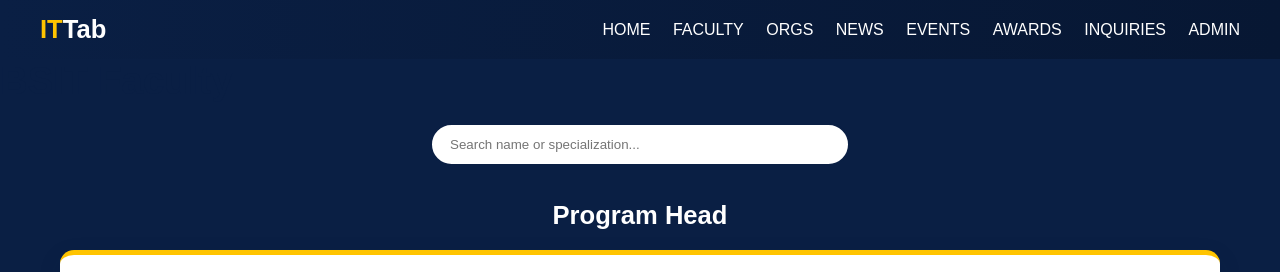
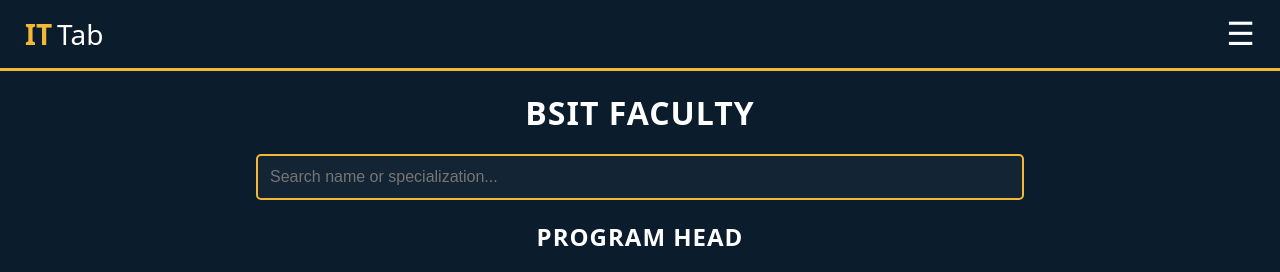
Before and after one commit to fryingfan-hub/project, a PHP site: page /faculty.html in a window 1280 px wide. Shown: the top 272 px of the page. Run offline with PHP 8.4, Linux system fonts and the light colour scheme.

Commit message:
update ma men
haha

```diff
--- a/faculty.css
+++ b/faculty.css
@@ -1,252 +1,280 @@
-/* ===== RESET & BASE ===== */
+/* ============================================
+   GLOBAL STYLES
+============================================ */
 * {
     box-sizing: border-box;
     margin: 0;
     padding: 0;
 }
 
-:root {
-    --navy: #0A1F44;
-    --navy-dark: #071733;
-    --yellow: #FFC400;
-    --yellow-soft: #FFE082;
-    --bg-light: #f4f6f9;
+body {
+    font-family: system-ui, -apple-system, BlinkMacSystemFont, 'Segoe UI', Roboto, Oxygen, Ubuntu, Cantarell, 'Open Sans', 'Helvetica Neue', sans-serif;
+    background-color: #0b1c2c; /* dark navy */
+    color: #ffffff;
 }
 
-body {
-    font-family: Arial, Helvetica, sans-serif;
-    background: var(--navy);
-    color: #222;
+/* ============================================
+   TOP NAV (FIXED — Hamburger top right)
+============================================ */
+.top-nav {
+    width: 100%;
+    background-color: #0b1c2c;
+    border-bottom: 3px solid #f4b737;
+    padding: 15px 25px;
+
+    display: flex;
+    justify-content: space-between;  /* push logo left + menu right */
+    align-items: center;
+    position: sticky;
+    top: 0;
+    z-index: 1000;
 }
 
-
-h1, h2 {
-    font-size: 1.6rem;
-    color: var(--navy-dark);
+/* Logo style */
+.top-nav .logo {
+    font-size: 28px;
+    font-weight: bold;
+    text-decoration: none;
+    display: flex;
+    gap: 5px;
 }
 
-/* Section titles on navy background */
-#program-head,
-#full-time,
-#part-time {
-    color: #ffffff;
-    text-align: center;
+.it {
+    color: #f4b737;
+    font-weight: 700;
 }
 
-h1#faculty {
-    font-size: 2.4rem;
-    color: var(--navy);
+.tab {
+    color: white;
+    font-weight: 500;
 }
 
-h2 {
-    font-size: 1.6rem;
-    color: var(--navy-dark);
+/* Hamburger Button */
+.top-nav .hamburger {
+    font-size: 32px;
+    background: none;
+    border: none;
+    cursor: pointer;
+    color: white;
+
+    display: flex;
+    align-items: center;
+    justify-content: center;
 }
 
-/* ===== NAVBAR ===== */
-.navbar {
-    display: flex;
-    justify-content: space-between;
-    align-items: center;
-    padding: 15px 40px;
-    background: linear-gradient(90deg, var(--navy), var(--navy-dark));
+/* ============================================
+   MOBILE SIDE MENU
+============================================ */
+#sideMenu {
+    width: 280px;
+    background: #0f2a3a;
+    height: 100%;
+    position: fixed;
+    top: 0;
+    right: -320px;
+    padding: 20px;
+    transition: 0.4s ease;
+    z-index: 200;
 }
 
-.logo {
-    font-size: 1.6rem;
-    font-weight: bold;
+#sideMenu button {
+    font-size: 40px;
+    background: none;
+    border: none;
+    color: #F2B632;
+    float: right;
+    cursor: pointer;
 }
 
-.logo-yellow { color: var(--yellow); }
-.logo-white { color: #fff; }
-
-.nav-links a {
-    margin-left: 18px;
-    text-decoration: none;
-    color: #fff;
-    font-weight: 500;
-    position: relative;
+/* OVERLAY */
+#overlay {
+    display: none;
+    position: fixed;
+    top: 0;
+    left: 0;
+    width: 100%;
+    height: 100%;
+    background: rgba(0,0,0,0.55);
+    z-index: 150;
 }
 
-.nav-links a::after {
-    content: "";
-    position: absolute;
-    left: 0;
-    bottom: -4px;
-    width: 0;
-    height: 2px;
-    background: var(--yellow);
-    transition: width 0.3s;
+/* MENU LIST */
+.menu-list {
+    list-style: none;
+    padding: 0;
+    margin-top: 60px;
 }
 
-.nav-links a:hover::after {
-    width: 100%;
+.menu-list a {
+    display: block;
+    padding: 12px 0;
+    color: #fff;
+    text-decoration: none;
+    font-size: 1.1rem;
 }
 
-/* ===== SEARCH ===== */
-.search-box {
-    display: flex;
-    justify-content: center;
-    margin: 20px 0 35px;
+.menu-list a:hover {
+    color: #F2B632;
 }
 
-.search-box input {
+/* ============================================
+   HEADINGS
+============================================ */
+h1, h2 {
+    text-align: center;
+    text-transform: uppercase;
+    letter-spacing: 1px;
+    margin: 20px 0;
+    color: #ffffff;
+}
+
+/* ============================================
+   SEARCH BAR
+============================================ */
+.search-box {
+    text-align: center;
+    margin: 20px 0;
+}
+
+#search {
     width: 60%;
-    max-width: 420px;
-    padding: 12px 18px;
-    border-radius: 25px;
-    border: 2px solid var(--navy);
+    padding: 12px;
+    border-radius: 5px;
+    border: 2px solid #f4b737; /* gold */
+    background-color: #132435;
+    color: #ffffff;
+    font-size: 16px;
     outline: none;
 }
 
-.search-box input:focus {
-    border-color: var(--yellow);
+#search:focus {
+    border-color: #ffda74; /* lighter gold */
 }
 
-/* ===== FACULTY CARDS ===== */
+/* ============================================
+   FACULTY CARDS
+============================================ */
 .faculty-container {
-    display: grid;
-    grid-template-columns: repeat(auto-fit, minmax(230px, 1fr));
-    gap: 25px;
-    padding: 20px 60px 40px;
+    display: flex;
+    flex-wrap: wrap;
+    gap: 20px;
+    justify-content: center;
+    margin-bottom: 40px;
 }
 
 .card {
-    background: #fff;
-    border-radius: 14px;
-    padding: 20px;
+    background-color: #132435;
+    border: 2px solid #1c2c3c;
+    width: 240px;
+    padding: 15px;
+    border-radius: 8px;
     text-align: center;
-    box-shadow: 0 8px 22px rgba(10,31,68,0.15);
-    transition: transform 0.3s, box-shadow 0.3s;
     cursor: pointer;
-    position: relative;
+    transition: 0.3s;
 }
 
-.card::before {
-    content: "";
-    position: absolute;
-    inset: 0;
-    border-radius: 14px;
-    border: 2px solid transparent;
-    transition: border 0.3s;
+.card img {
+    width: 100%;
+    height: 220px;
+    object-fit: cover;
+    border-radius: 5px;
 }
 
-.card:hover::before {
-    border-color: var(--yellow);
+.card h3 {
+    margin: 10px 0 5px;
+    color: #ffffff;
+}
+
+.card p {
+    margin: 3px 0;
+    color: #b5c2d1;
+}
+
+.card button {
+    margin-top: 10px;
+    padding: 10px 20px;
+    background-color: #f4b737; /* gold */
+    color: #000000;
+    border: none;
+    cursor: pointer;
+    border-radius: 4px;
+    font-weight: bold;
+    transition: 0.3s;
+}
+
+.card button:hover {
+    background-color: #ffd66b; /* lighter gold */
 }
 
 .card:hover {
-    transform: translateY(-6px);
-    box-shadow: 0 12px 28px rgba(10,31,68,0.25);
+    transform: translateY(-5px);
+    border-color: #f4b737;
+    box-shadow: 0 0 10px #f4b737;
 }
 
-.card img {
-    width: 120px;
-    height: 120px;
-    object-fit: cover;
-    border-radius: 50%;
-    margin-bottom: 15px;
-}
+/* Category top borders */
+.card.program-head { border-top: 6px solid #f4b737; }
+.card.full-time { border-top: 6px solid #4ca3ff; }
+.card.part-time { border-top: 6px solid #37cc7a; }
 
-.card h3 {
-    font-size: 1.1rem;
-    margin-bottom: 5px;
-    color: var(--navy);
-}
-
-.card p {
-    font-size: 0.9rem;
-    margin-bottom: 4px;
-}
-
-.card button {
-    margin-top: 12px;
-    padding: 9px 18px;
-    border: none;
-    border-radius: 22px;
-    background: var(--navy);
-    color: #fff;
-    cursor: pointer;
-}
-
-.card button:hover {
-    background: var(--yellow);
-    color: var(--navy);
-}
-
-/* ===== CATEGORY COLORS ===== */
-.program-head { border-top: 5px solid var(--yellow); }
-.full-time { border-top: 5px solid #2ecc71; }
-.part-time { border-top: 5px solid #3498db; }
-
-/* ===== MODAL ===== */
-#overlay {
-    position: fixed;
-    inset: 0;
-    background: rgba(10,31,68,0.55);
-    display: none;
-}
-
+/* ============================================
+   MODAL
+============================================ */
 .modal {
     display: none;
     position: fixed;
-    inset: 0;
-    background: rgba(10,31,68,0.7);
     z-index: 1000;
+    left: 0;
+    top: 0;
+    width: 100%;
+    height: 100%;
+    background: rgba(0,0,0,0.85);
+    overflow-y: auto;
+    padding-top: 50px;
 }
 
 .modal-content {
-    background: #fff;
-    width: 90%;
-    max-width: 520px;
-    margin: 6% auto;
-    padding: 28px;
-    border-radius: 16px;
+    background-color: #132435;
+    margin: auto;
+    padding: 20px;
+    border: 2px solid #f4b737;
+    width: 40%;
+    border-radius: 10px;
     position: relative;
-    animation: fadeIn 0.4s ease;
+    box-shadow: 0 0 20px #f4b737;
+}
+
+.modal-content img {
+    width: 180px;
+    height: 180px;
+    border-radius: 50%;
+    object-fit: cover;
+    display: block;
+    margin: 0 auto;
+}
+
+.modal-content h2 {
+    text-align: center;
+    margin-top: 10px;
+    color: #ffffff;
+}
+
+.profile p {
+    text-align: center;
+    font-size: 18px;
+    color: #d2d9e3;
 }
 
 .close {
     position: absolute;
-    top: 12px;
-    right: 18px;
-    font-size: 28px;
+    top: 10px;
+    right: 20px;
+    font-size: 35px;
+    font-weight: bold;
+    color: #f4b737;
     cursor: pointer;
-    color: var(--navy);
 }
 
-.profile {
-    display: none;
-    text-align: center;
+.close:hover {
+    color: #ffffff;
 }
-
-.profile img {
-    width: 150px;
-    height: 150px;
-    border-radius: 50%;
-    margin-bottom: 15px;
-    border: 5px solid var(--yellow);
-}
-
-.profile h2 {
-    margin-bottom: 10px;
-    color: var(--navy);
-}
-
-.profile p {
-    margin-bottom: 6px;
-}
-
-@keyframes fadeIn {
-    from { opacity: 0; transform: scale(0.95); }
-    to { opacity: 1; transform: scale(1); }
-}
-
-/* ===== RESPONSIVE ===== */
-@media (max-width: 768px) {
-    .nav-links { display: none; }
-
-    .search-box input { width: 85%; }
-
-    .faculty-container { padding: 20px; }
-}
--- a/faculty.html
+++ b/faculty.html
@@ -9,27 +9,31 @@
 <body>
 
 <!-- ========== OVERLAY ========== -->
-<div id="overlay" aria-hidden="true"></div>
+<div id="overlay"></div>
 
-<nav class="navbar">
-    <div class="nav-left">
-        <!-- Logo inserted here -->
-        <div class="logo">
-            <span class="logo-yellow">IT</span><span class="logo-white">Tab</span>
-        </div>
-    </div>
+<!-- ========== SIDE MENU ========== -->
+<nav id="sideMenu">
+    <button id="closeMenu">&times;</button>
 
-    <div class="nav-links">
-        <a href="index.html">HOME</a>
-        <a href="faculty.html">FACULTY</a>
-        <a href="studentsorganization.html">ORGS</a>
-        <a href="news">NEWS</a>
-        <a href="#">EVENTS</a>
-        <a href="#">AWARDS</a>
-        <a href="inquires.html">INQUIRIES</a>
-        <a href="Admin.html">ADMIN</a>
-    </div>
+    <ul class="menu-list">
+        <li><a href="faculty.html">Faculty</a></li>
+        <li><a href="studentsorganization.html">Organizations</a></li>
+        <li><a href="news.html">News</a></li>
+        <li><a href="achievement.html" class="active">Achievements</a></li>
+        <li><a href="inquiries.html">Inquiries</a></li>
+        <li><a href="admin.html">Admin</a></li>
+    </ul>
 </nav>
+
+<!-- ========== TOP NAV ========== -->
+<header class="top-nav">
+    <a href="index.html" class="logo">
+        <span class="it">IT</span><span class="tab">Tab</span>
+    </a>
+
+    <!-- FIXED BUTTON ID -->
+    <button class="hamburger" id="openMenu">&#9776;</button>
+</header>
 
 <!-- ===== MAIN CONTENT ===== -->
 
@@ -141,72 +145,73 @@
     <div id="Jae-Ann" class="profile">
         <img src="https://image2url.com/images/1765892046694-4485a969-5f0b-4f96-a9b1-d6c10dea1e3c.jpeg">
         <h2>Mrs. Jae-Ann S. Buhia</h2>
-        <p><strong>Position:</strong>Dean of BSIT</p>
+        <p><strong>Position:</strong> Dean of BSIT</p>
     </div>
 
     <div id="Johnrel" class="profile">
         <img src="https://image2url.com/images/1765892091416-fd604aee-9fa9-42e7-9840-463ddd79a3e9.jpeg">
         <h2>Prof. Johnrel Paglinawan</h2>
-        <p><strong>Position:</strong>Assistant Professor IV</p>
+        <p><strong>Position:</strong> Assistant Professor IV</p>
     </div>
 
     <div id="Jimf" class="profile">
         <img src="https://image2url.com/images/1765891990804-72087dd7-d1a8-4134-aaa1-879d7bd3ff6f.png">
         <h2>Mr. Jimf Bocales</h2>
-        <p><strong>Position:</strong>BSIT Instructor</p>
+        <p><strong>Position:</strong> BSIT Instructor</p>
     </div>
 
     <div id="Leonardo" class="profile">
         <img src="https://image2url.com/images/1765892371579-b00a1610-8820-4836-aa41-609d9f9560d7.jpeg">
         <h2>Mr. Leonardo Albit Jr.</h2>
-        <p><strong>Position:</strong>BSIT Instructor</p>
+        <p><strong>Position:</strong> BSIT Instructor</p>
     </div>
 
     <div id="Carl" class="profile">
         <img src="https://image2url.com/images/1765892532484-a63e5b16-4ae5-49c2-a982-4835317b0461.jpeg">
         <h2>Mr. John Carl Estrella</h2>
-        <p><strong>Position:</strong>BSIT Instructor</p>
+        <p><strong>Position:</strong> BSIT Instructor</p>
     </div>
 
     <div id="Alyssa" class="profile">
         <img src="https://image2url.com/images/1765892149804-8ea5224a-28f7-42a7-8272-e353053f50b6.jpeg">
         <h2>Mrs. Alyssa Marie Paglinawan</h2>
-        <p><strong>Position:</strong>BSIT Instructor</p>
+        <p><strong>Position:</strong> BSIT Instructor</p>
     </div>
 
     <div id="Vincent" class="profile">
         <img src="https://image2url.com/images/1765891924587-f339e04b-164e-4ab6-935b-17fd5512fc63.jpeg">
         <h2>Mr. John Vincent Otto</h2>
-        <p><strong>Position:</strong>BSIT Instructor</p>
+        <p><strong>Position:</strong> BSIT Instructor</p>
     </div>
 
     <div id="Rianne" class="profile">
         <img src="https://image2url.com/images/1765892192203-185716f5-6cfa-4928-a771-9cb0d694a9f6.jpeg">
         <h2>Mrs. Rianne Castro</h2>
-        <p><strong>Position:</strong>BSIT Instructor</p>
+        <p><strong>Position:</strong> BSIT Instructor</p>
     </div>
 
     <div id="Belinda" class="profile">
         <img src="https://image2url.com/images/1765892309829-01ce169e-61ee-4c4e-819d-2d2d953d6403.jpeg">
         <h2>Mrs. Belinda Orquia</h2>
-        <p><strong>Position:</strong>BSIT Instructor</p>
+        <p><strong>Position:</strong> BSIT Instructor</p>
     </div>
 
     <div id="Efreim" class="profile">
         <img src="https://image2url.com/images/1765892244773-c2019d7e-94f8-4f34-a0e8-4730eaffb000.jpeg">
         <h2>Mr. Efreim Christian Genson</h2>
-        <p><strong>Position:</strong>BSIT Instructor</p>
+        <p><strong>Position:</strong> BSIT Instructor</p>
     </div>
 
     <div id="Micah" class="profile">
         <img src="https://image2url.com/images/1765892607071-66cc6f4e-9c12-4d0d-a0da-44b56097dd47.jpeg">
         <h2>Ms. Micah Jimenez</h2>
-        <p><strong>Position:</strong>BSIT Instructor</p>
+        <p><strong>Position:</strong> BSIT Instructor</p>
     </div>
 
   </div>
 </div>
 
+<!-- ========== JAVASCRIPT ========== -->
 <script>
 function searchFaculty() {
     let input = document.getElementById("search").value.toLowerCase();
@@ -233,9 +238,9 @@ function closeModal() {
     document.getElementById("modal").style.display = "none";
 }
 
-/* ==== NAV MENU JS ==== */
-document.getElementById("menuButton").onclick = function () {
-    document.getElementById("sideMenu").classList.add("active");
+/* ==== FIXED HAMBURGER MENU JS ==== */
+document.getElementById("openMenu").onclick = function () {
+    document.getElementById("sideMenu").style.right = "0px";
     document.getElementById("overlay").style.display = "block";
 };
 
@@ -243,7 +248,7 @@ document.getElementById("closeMenu").onclick = closeSideMenu;
 document.getElementById("overlay").onclick = closeSideMenu;
 
 function closeSideMenu() {
-    document.getElementById("sideMenu").classList.remove("active");
+    document.getElementById("sideMenu").style.right = "-320px";
     document.getElementById("overlay").style.display = "none";
 }
 </script>
```
